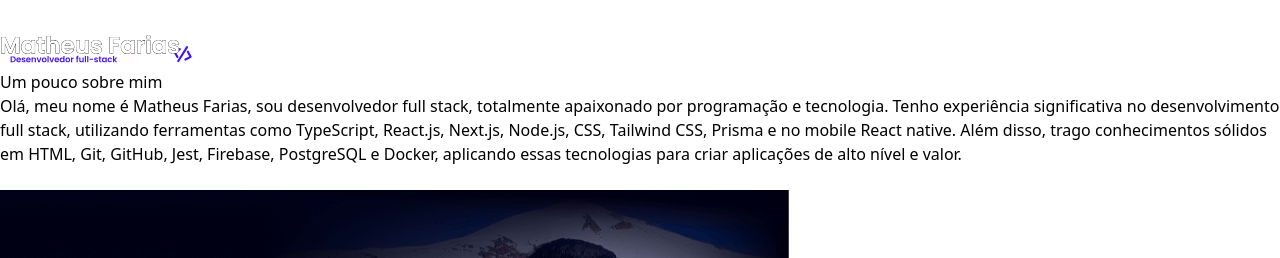
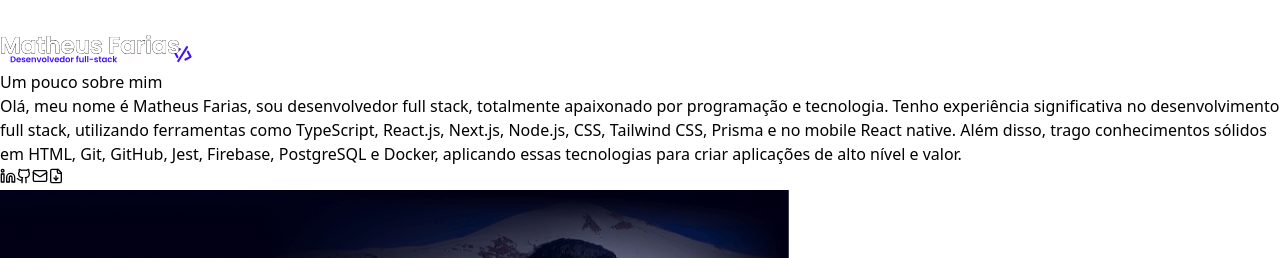
Before and after one commit to oMatheus-Farias/portfolio-front-end, a React (Vite) app: page / in a window 1280 px wide. Shown: the top 258 px of the page. Built offline with nearby package versions, Linux system fonts and the light colour scheme; what tailwindcss-border-gradient-radius would draw is missing.

Commit message:
refactor: add title in ButtonLink component

```diff
--- a/src/App.tsx
+++ b/src/App.tsx
@@ -26,33 +26,49 @@ const App = () => {
             aplicações de alto nível e valor.
           </p>
 
-          <div className="flex gap-3">
+          <div className="flex gap-3 lg:mt-5">
             <ButtonLink
               className="w-6"
-              href={"https://www.linkedin.com/in/matheusfariasdasneves"}
+              title="Linkedin"
+              href="https://www.linkedin.com/in/matheusfariasdasneves"
             >
-              <Linkedin size={16} color="#FFFF" />
+              <Linkedin
+                size={16}
+                className="text-white transition-all duration-300 ease-out hover:text-deepSkyBlue"
+              />
             </ButtonLink>
 
             <ButtonLink
               className="w-6"
-              href={"https://www.linkedin.com/in/matheusfariasdasneves"}
+              title="GitHub"
+              href="https://github.com/oMatheus-Farias"
             >
-              <Github size={16} color="#FFFF" />
+              <Github
+                size={16}
+                className="text-white transition-all duration-300 ease-out hover:text-deepSkyBlue"
+              />
             </ButtonLink>
 
             <ButtonLink
               className="w-6"
+              title="E-mail"
               href="mailto:matheusfariasdasneves@gmail.com"
             >
-              <Mail size={16} color="#FFFF" />
+              <Mail
+                size={16}
+                className="text-white transition-all duration-300 ease-out hover:text-deepSkyBlue"
+              />
             </ButtonLink>
 
             <ButtonLink
               className="w-6"
+              title="Baixar currículo"
               href="https://drive.google.com/u/0/uc?id=1UAXtZAoS9PPLrx4gsI6dRIjzJAsOz8Zb&export=download"
             >
-              <FileDown size={16} color="#FFFF" />
+              <FileDown
+                size={16}
+                className="text-white transition-all duration-300 ease-out hover:text-deepSkyBlue"
+              />
             </ButtonLink>
           </div>
         </div>
--- a/src/components/button-link.tsx
+++ b/src/components/button-link.tsx
@@ -6,12 +6,14 @@ import { Button } from "./ui/button"
 interface ButtonLinkProps
   extends React.ButtonHTMLAttributes<HTMLButtonElement> {
   href: string
+  title: string
   className?: string
   children: React.ReactNode
 }
 
 const ButtonLink = ({
   href,
+  title,
   children,
   className,
   ...rest
@@ -22,7 +24,7 @@ const ButtonLink = ({
   )
 
   return (
-    <Button className={buttonClasses} {...rest}>
+    <Button className={buttonClasses} title={title} {...rest}>
       <a
         className="rounded-full bg-primary p-[6px]"
         href={href}
--- a/src/components/header-mobile.tsx
+++ b/src/components/header-mobile.tsx
@@ -13,7 +13,7 @@ import {
 
 const HeaderMobile = () => {
   return (
-    <header className="absolute flex w-full items-center gap-6 px-4 py-3">
+    <header className="absolute flex w-full items-center gap-6 px-4 py-3 lg:hidden">
       <Sheet>
         <SheetTrigger>
           <AlignJustify size={28} color="#FFFF" />
@@ -26,12 +26,16 @@ const HeaderMobile = () => {
             <SheetDescription>{undefined}</SheetDescription>
             <div className="flex items-center gap-4">
               <ButtonLink
+                title="Linkedin"
                 href={"https://www.linkedin.com/in/matheusfariasdasneves"}
               >
                 <Linkedin size={16} color="#FFFF" />
               </ButtonLink>
 
-              <ButtonLink href={"https://github.com/oMatheus-Farias"}>
+              <ButtonLink
+                href={"https://github.com/oMatheus-Farias"}
+                title="GitHub"
+              >
                 <Github size={16} color="#FFFF" />
               </ButtonLink>
             </div>
```
